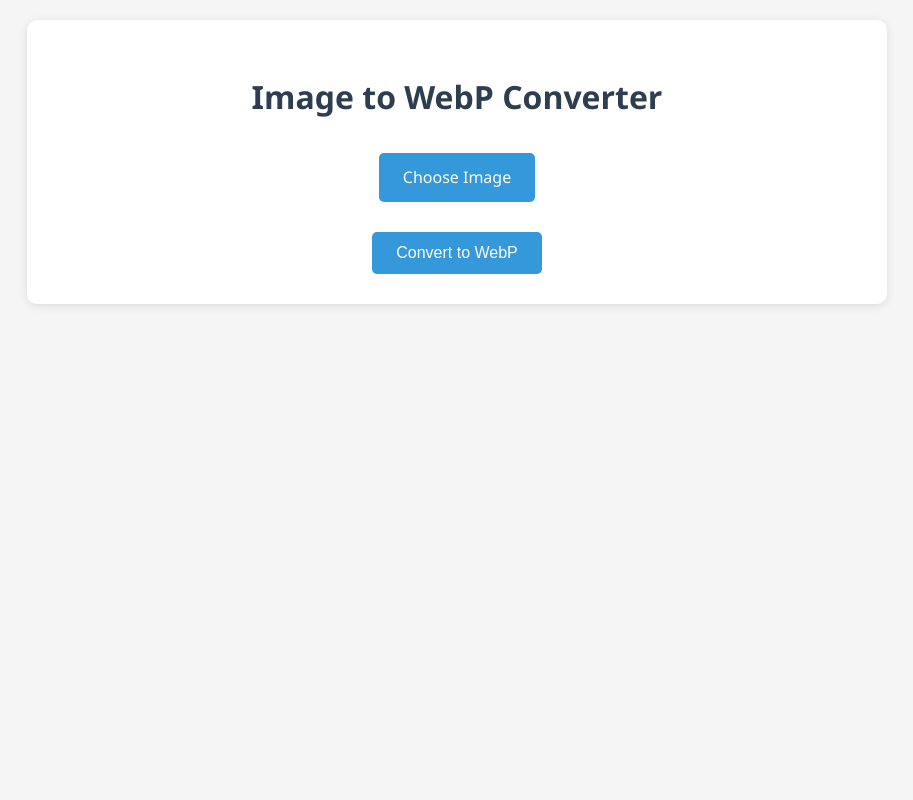
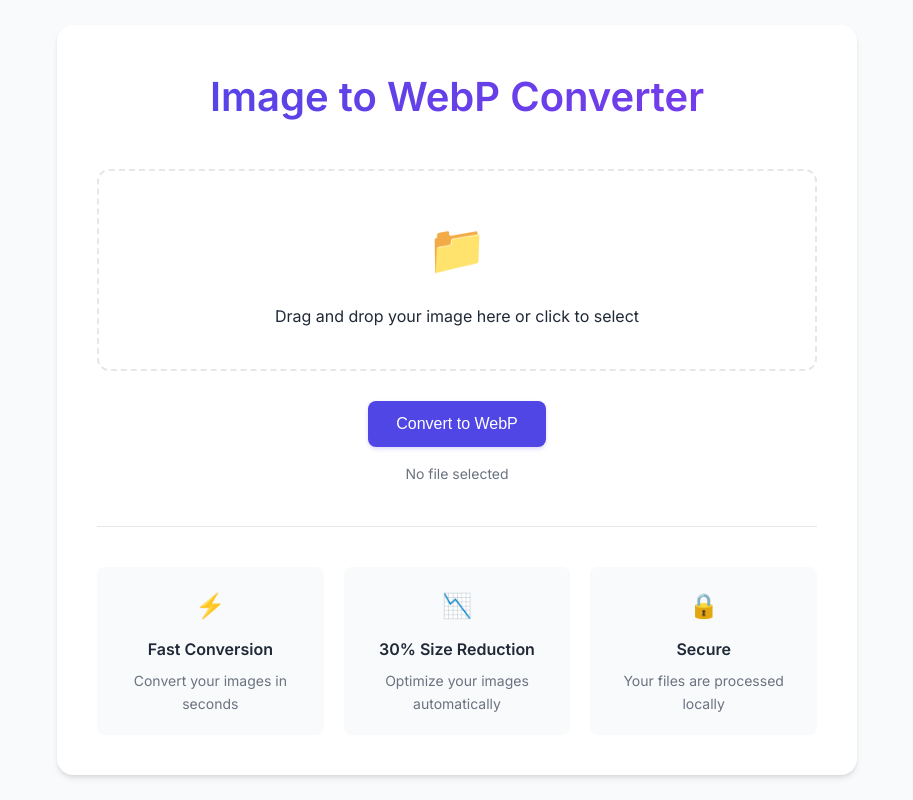
Before and after one commit to 0cn4lb3m14j/image-converter, a Flask app: page / in a window 1280 px wide. Shown: the whole page, without its empty margins (183-1096 px from the left). Run offline with Flask 3, Linux system fonts and the light colour scheme.

Commit message:
Update: Modern UI with drag & drop and better animations

```diff
--- a/templates/index.html
+++ b/templates/index.html
@@ -4,66 +4,196 @@
     <meta charset="UTF-8">
     <meta name="viewport" content="width=device-width, initial-scale=1.0">
     <title>Image to WebP Converter</title>
+    <link href="https://fonts.googleapis.com/css2?family=Inter:wght@400;500;600&display=swap" rel="stylesheet">
     <style>
+        :root {
+            --primary: #4F46E5;
+            --primary-hover: #4338CA;
+            --background: #F9FAFB;
+            --card: #FFFFFF;
+            --text: #1F2937;
+            --text-light: #6B7280;
+            --border: #E5E7EB;
+            --shadow: 0 4px 6px -1px rgb(0 0 0 / 0.1), 0 2px 4px -2px rgb(0 0 0 / 0.1);
+        }
+
+        * {
+            margin: 0;
+            padding: 0;
+            box-sizing: border-box;
+        }
+
         body {
-            font-family: 'Segoe UI', Tahoma, Geneva, Verdana, sans-serif;
+            font-family: 'Inter', sans-serif;
             line-height: 1.6;
-            margin: 0;
+            background: var(--background);
+            color: var(--text);
+            min-height: 100vh;
+            display: flex;
+            align-items: center;
+            justify-content: center;
             padding: 20px;
-            background: #f5f5f5;
-            color: #333;
         }
+
         .container {
             max-width: 800px;
-            margin: 0 auto;
-            background: white;
-            padding: 30px;
-            border-radius: 10px;
-            box-shadow: 0 2px 10px rgba(0,0,0,0.1);
+            width: 100%;
+            background: var(--card);
+            padding: 40px;
+            border-radius: 16px;
+            box-shadow: var(--shadow);
+            transition: transform 0.3s ease;
         }
+
+        .container:hover {
+            transform: translateY(-2px);
+        }
+
         h1 {
             text-align: center;
-            color: #2c3e50;
-            margin-bottom: 30px;
+            color: var(--text);
+            margin-bottom: 40px;
+            font-size: 2.5rem;
+            font-weight: 600;
+            background: linear-gradient(135deg, var(--primary), #7C3AED);
+            -webkit-background-clip: text;
+            -webkit-text-fill-color: transparent;
         }
+
         .upload-form {
             text-align: center;
         }
+
+        .drop-zone {
+            border: 2px dashed var(--border);
+            border-radius: 12px;
+            padding: 40px;
+            margin-bottom: 30px;
+            transition: all 0.3s ease;
+            cursor: pointer;
+        }
+
+        .drop-zone:hover, .drop-zone.dragover {
+            border-color: var(--primary);
+            background: rgba(79, 70, 229, 0.05);
+        }
+
+        .drop-zone-icon {
+            font-size: 48px;
+            color: var(--primary);
+            margin-bottom: 16px;
+        }
+
         .file-input {
             display: none;
         }
+
         .upload-btn {
             display: inline-block;
-            padding: 12px 24px;
-            background: #3498db;
+            padding: 14px 28px;
+            background: var(--primary);
             color: white;
             border: none;
-            border-radius: 5px;
+            border-radius: 8px;
             cursor: pointer;
             font-size: 16px;
-            transition: background 0.3s;
+            font-weight: 500;
+            transition: all 0.3s ease;
+            box-shadow: 0 2px 4px rgba(79, 70, 229, 0.2);
         }
+
         .upload-btn:hover {
-            background: #2980b9;
+            background: var(--primary-hover);
+            transform: translateY(-1px);
+            box-shadow: 0 4px 6px rgba(79, 70, 229, 0.3);
         }
+
+        .upload-btn:active {
+            transform: translateY(0);
+        }
+
         .file-name {
-            margin-top: 10px;
+            margin-top: 16px;
             font-size: 14px;
-            color: #666;
+            color: var(--text-light);
+            transition: all 0.3s ease;
         }
+
+        .file-name.has-file {
+            color: var(--primary);
+            font-weight: 500;
+        }
+
         .loading {
             display: none;
-            margin-top: 20px;
+            margin-top: 24px;
             text-align: center;
+            color: var(--primary);
+            font-weight: 500;
         }
+
         .loading::after {
-            content: "Converting...";
+            content: "Converting";
             animation: dots 1.5s infinite;
         }
+
         @keyframes dots {
             0%, 20% { content: "Converting."; }
             40% { content: "Converting.."; }
             60%, 100% { content: "Converting..."; }
+        }
+
+        .features {
+            display: grid;
+            grid-template-columns: repeat(auto-fit, minmax(200px, 1fr));
+            gap: 20px;
+            margin-top: 40px;
+            padding-top: 40px;
+            border-top: 1px solid var(--border);
+        }
+
+        .feature {
+            text-align: center;
+            padding: 20px;
+            border-radius: 8px;
+            background: var(--background);
+            transition: all 0.3s ease;
+        }
+
+        .feature:hover {
+            transform: translateY(-2px);
+            box-shadow: var(--shadow);
+        }
+
+        .feature-icon {
+            font-size: 24px;
+            color: var(--primary);
+            margin-bottom: 12px;
+        }
+
+        .feature-title {
+            font-weight: 600;
+            margin-bottom: 8px;
+            color: var(--text);
+        }
+
+        .feature-text {
+            font-size: 14px;
+            color: var(--text-light);
+        }
+
+        @media (max-width: 640px) {
+            .container {
+                padding: 20px;
+            }
+
+            h1 {
+                font-size: 2rem;
+            }
+
+            .drop-zone {
+                padding: 20px;
+            }
         }
     </style>
 </head>
@@ -71,25 +201,95 @@
     <div class="container">
         <h1>Image to WebP Converter</h1>
         <div class="upload-form">
+            <div class="drop-zone" id="dropZone">
+                <div class="drop-zone-icon">📁</div>
+                <p>Drag and drop your image here or click to select</p>
+            </div>
             <form action="/convert" method="post" enctype="multipart/form-data" id="convertForm">
                 <input type="file" name="file" id="fileInput" class="file-input" accept="image/*" required>
-                <label for="fileInput" class="upload-btn">Choose Image</label>
-                <div class="file-name" id="fileName"></div>
-                <button type="submit" class="upload-btn" style="margin-top: 20px;">Convert to WebP</button>
+                <button type="submit" class="upload-btn">Convert to WebP</button>
             </form>
+            <div class="file-name" id="fileName">No file selected</div>
             <div class="loading" id="loading"></div>
+        </div>
+
+        <div class="features">
+            <div class="feature">
+                <div class="feature-icon">⚡</div>
+                <div class="feature-title">Fast Conversion</div>
+                <div class="feature-text">Convert your images in seconds</div>
+            </div>
+            <div class="feature">
+                <div class="feature-icon">📉</div>
+                <div class="feature-title">30% Size Reduction</div>
+                <div class="feature-text">Optimize your images automatically</div>
+            </div>
+            <div class="feature">
+                <div class="feature-icon">🔒</div>
+                <div class="feature-title">Secure</div>
+                <div class="feature-text">Your files are processed locally</div>
+            </div>
         </div>
     </div>
 
     <script>
-        document.getElementById('fileInput').addEventListener('change', function(e) {
-            const fileName = e.target.files[0]?.name || 'No file selected';
-            document.getElementById('fileName').textContent = fileName;
+        const dropZone = document.getElementById('dropZone');
+        const fileInput = document.getElementById('fileInput');
+        const fileName = document.getElementById('fileName');
+        const convertForm = document.getElementById('convertForm');
+        const loading = document.getElementById('loading');
+
+        // Handle drag and drop
+        ['dragenter', 'dragover', 'dragleave', 'drop'].forEach(eventName => {
+            dropZone.addEventListener(eventName, preventDefaults, false);
         });
 
-        document.getElementById('convertForm').addEventListener('submit', function() {
-            document.getElementById('loading').style.display = 'block';
+        function preventDefaults(e) {
+            e.preventDefault();
+            e.stopPropagation();
+        }
+
+        ['dragenter', 'dragover'].forEach(eventName => {
+            dropZone.addEventListener(eventName, highlight, false);
         });
+
+        ['dragleave', 'drop'].forEach(eventName => {
+            dropZone.addEventListener(eventName, unhighlight, false);
+        });
+
+        function highlight(e) {
+            dropZone.classList.add('dragover');
+        }
+
+        function unhighlight(e) {
+            dropZone.classList.remove('dragover');
+        }
+
+        dropZone.addEventListener('drop', handleDrop, false);
+
+        function handleDrop(e) {
+            const dt = e.dataTransfer;
+            const files = dt.files;
+            fileInput.files = files;
+            updateFileName();
+        }
+
+        // Handle file selection
+        fileInput.addEventListener('change', updateFileName);
+
+        function updateFileName() {
+            const name = fileInput.files[0]?.name || 'No file selected';
+            fileName.textContent = name;
+            fileName.classList.toggle('has-file', fileInput.files.length > 0);
+        }
+
+        // Handle form submission
+        convertForm.addEventListener('submit', function() {
+            loading.style.display = 'block';
+        });
+
+        // Make drop zone clickable
+        dropZone.addEventListener('click', () => fileInput.click());
     </script>
 </body>
 </html>
```
